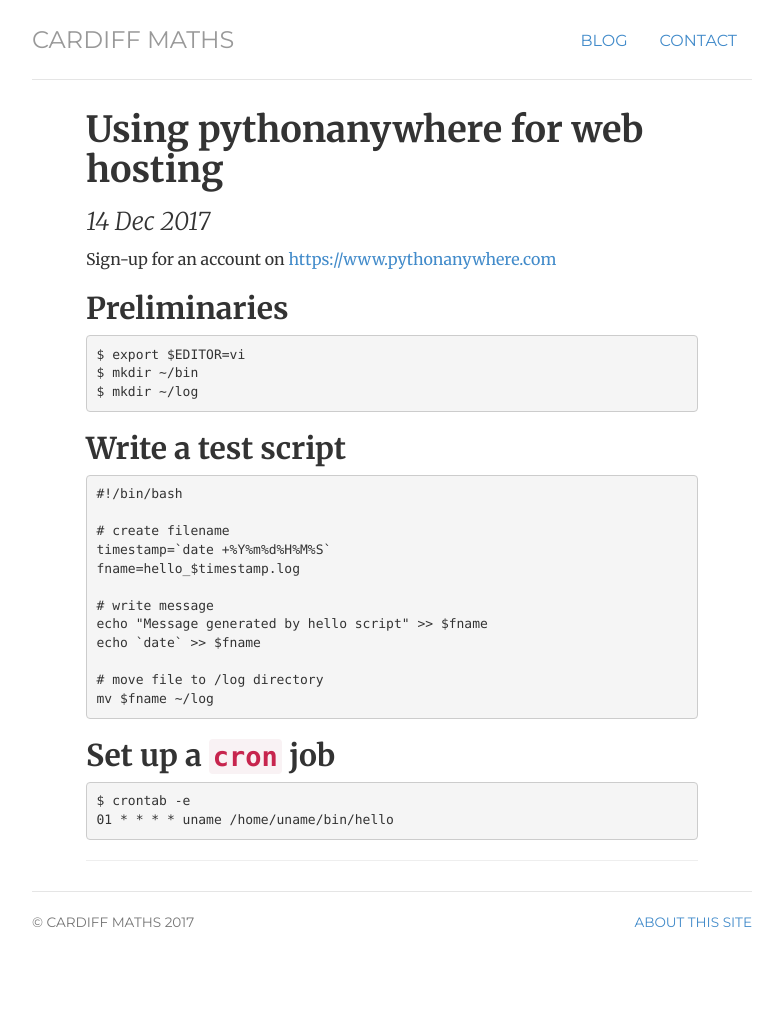
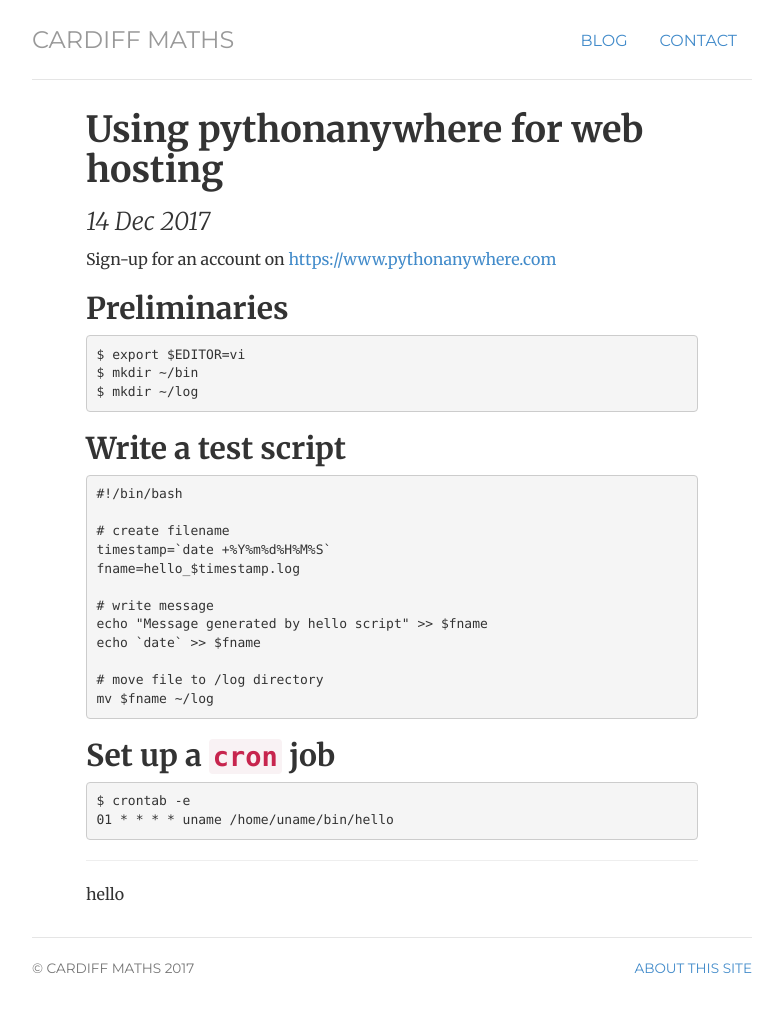
Before and after one commit to cardiffmaths/cardiffmaths.github.io, a Jekyll site: the page built from _posts/2017-12-14-using-pythonanywhere-for-web-hosting.md, in a window 1280 px wide. Shown: the whole page, without its empty margins (248-1031 px from the left). Built offline with Jekyll 4.4.1, drawn with Linux system fonts in a browser that asks for light colours; nearby versions of some CDN libraries; library files that are not in the unit come from our copies; before the commit the page ends 984 px from its top, so only the background shows below that.

Commit message:
Update disqus.html

```diff
--- a/_includes/disqus.html
+++ b/_includes/disqus.html
@@ -1,4 +1,5 @@
- {% if page.comments %}
+ hello
+{% if page.comments %}
  <div id="disqus_thread"></div>
 <script>
 
```
